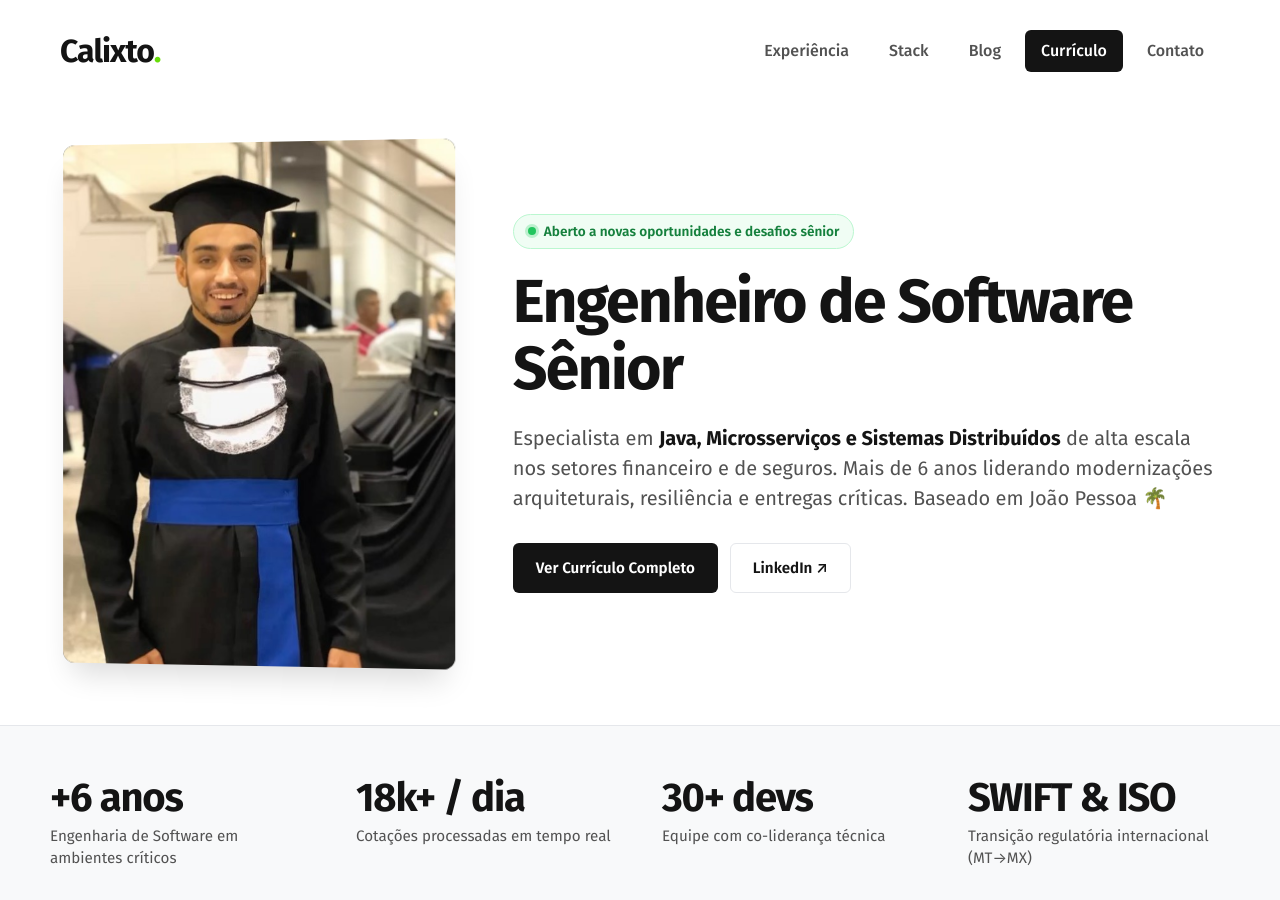
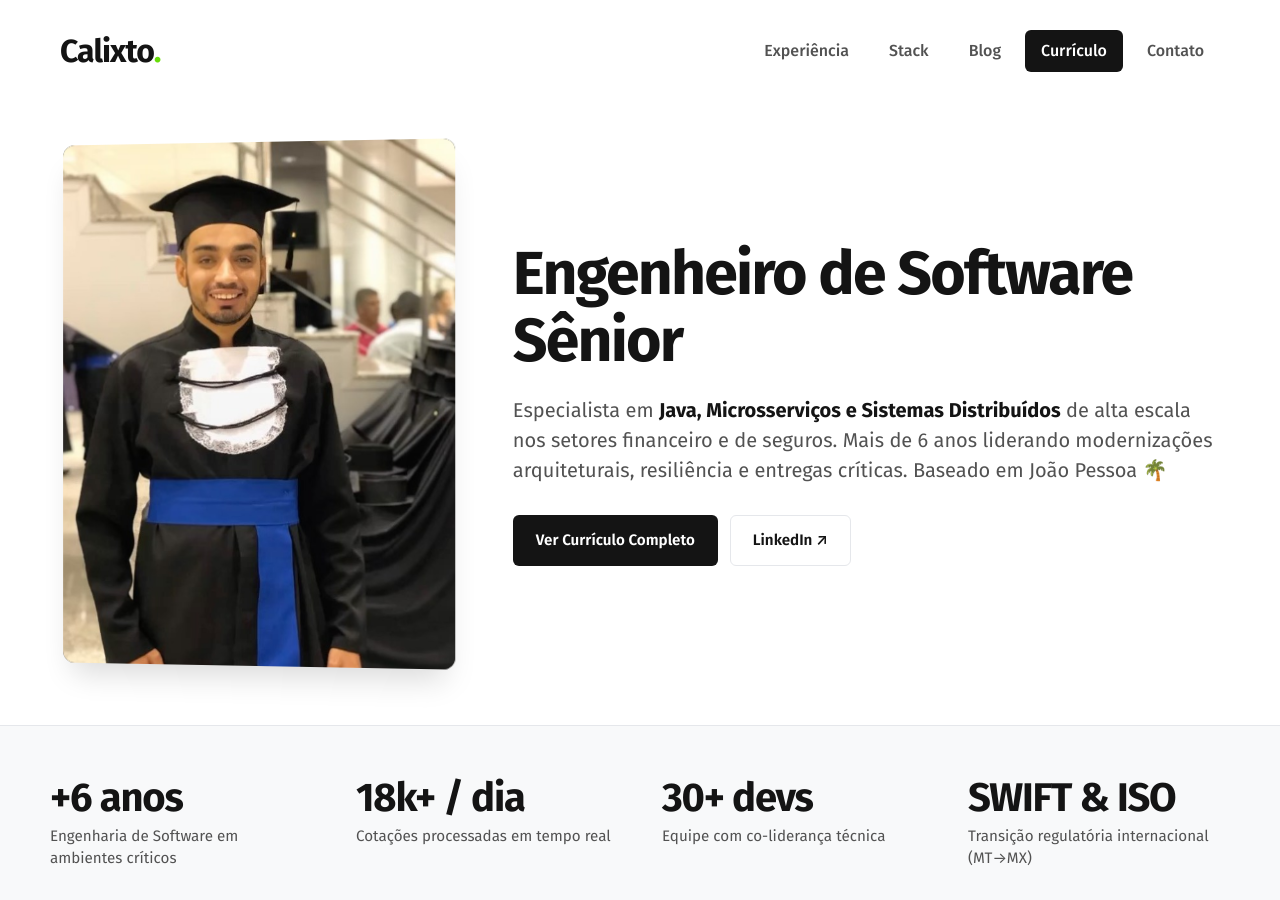
Before and after one commit to CalixtoNeto/CalixtoNeto.github.io, a Jekyll site: the page built from index.html, in a window 1280 px wide and 900 px high. Built offline with Jekyll 4.4.1, drawn with Linux system fonts in a browser that asks for light colours.

Commit message:
Remove selo de aberto a oportunidades
Co-Authored-By: Claude Sonnet 5.5 <noreply@anthropic.com>

```diff
--- a/index.html
+++ b/index.html
@@ -10,7 +10,6 @@ title: Início
   </div>
   {% else %}<div class="avatar" aria-hidden="true">JC</div>{% endif %}
   <div class="introducao-conteudo">
-    <div class="status-tag"><span class="status-dot"></span> Aberto a novas oportunidades e desafios sênior</div>
     <h1>Engenheiro de Software Sênior</h1>
     <p class="introducao-lead">Especialista em <strong>Java, Microsserviços e Sistemas Distribuídos</strong> de alta escala nos setores financeiro e de seguros. Mais de 6 anos liderando modernizações arquiteturais, resiliência e entregas críticas. Baseado em João Pessoa 🌴</p>
     <div class="hero-acoes">
```
